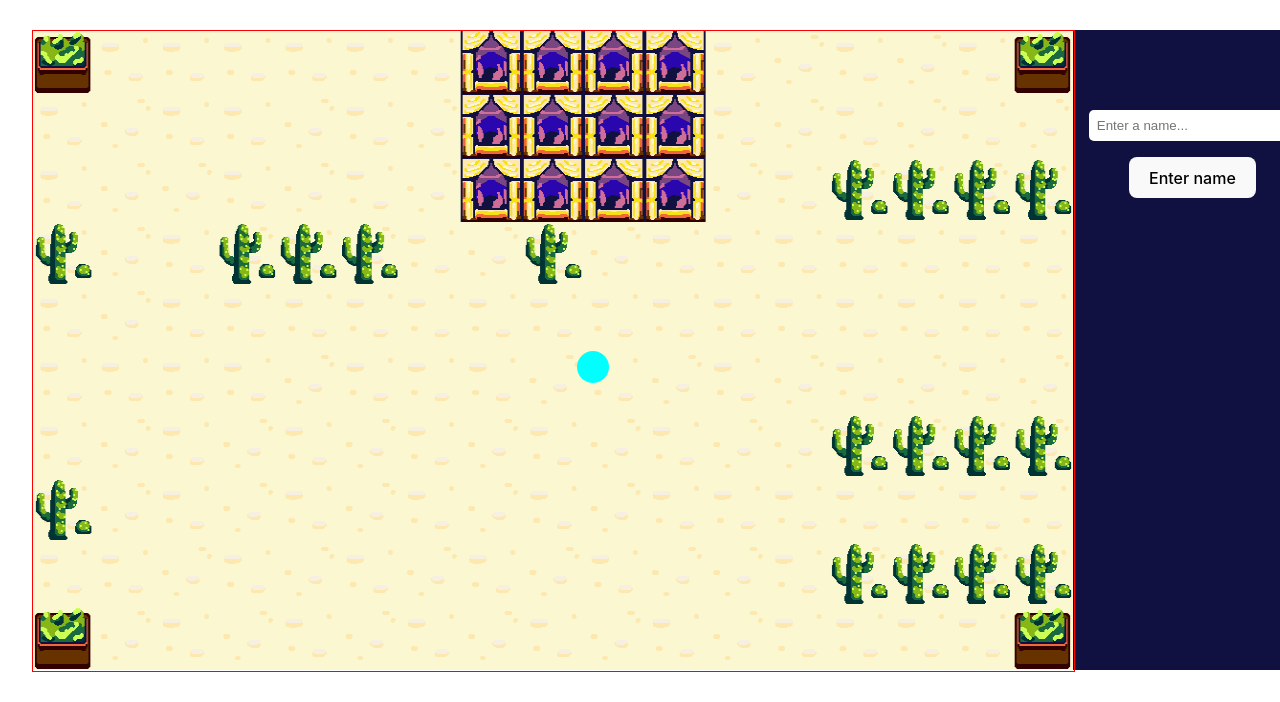
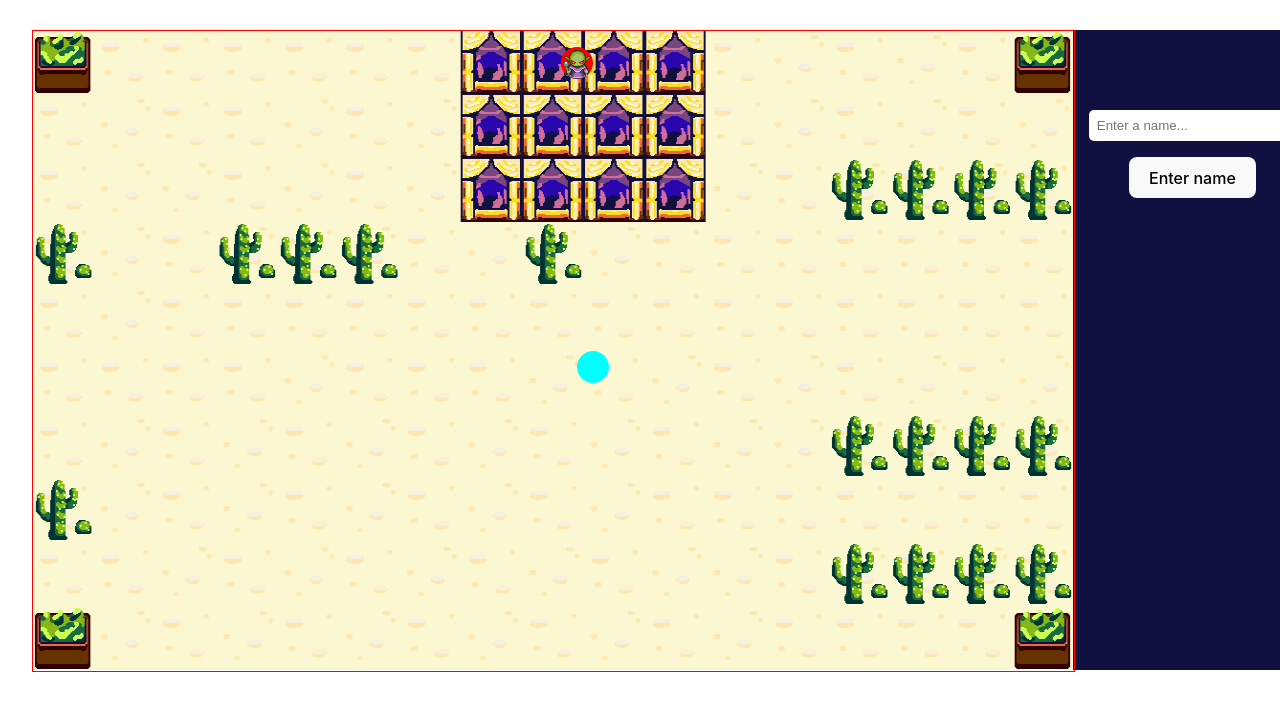
Before and after one commit to darkmavis1980/kwaizy-genius, a website with bundled scripts: page static/index.html in a window 1280 px wide. Shown: the part 127-829 px from the top of the page. Built offline with nearby package versions, Linux system fonts and the light colour scheme; no server answers.

Commit message:
add genie to map

```diff
--- a/static/app.js
+++ b/static/app.js
@@ -1,6 +1,7 @@
 
 import player from './modules/player.js';
 import User from './modules/user.js';
+import canvas from './modules/canvas.js';
 import { eventDispatcher } from './modules/event.js';
 import { getCurrentChatName, emitName, emitPosition } from "./modules/utils.js";
 
@@ -18,6 +19,11 @@ const chatWindow = document.getElementById('chat-container');
 const chatLoginForm = document.getElementById('chat-login-form');
 const chatForm = document.getElementById('chat-form');
 const questionField = document.getElementById('question');
+const genieContainer = document.getElementById('genie-container');
+const genie = canvas.create('div', {
+  class: 'genie'
+});
+genieContainer.appendChild(genie);
 
 player.set('socket', socket);
 
--- a/static/style.css
+++ b/static/style.css
@@ -103,19 +103,25 @@ button:focus-visible {
 
 .genie-container {
   position: absolute;
-  /* top: calc(1 * var(--cell-size)); */
   top: 0;
   left: calc(13.25 * var(--cell-size));
   display: block;
   width: calc(8 * var(--cell-size));
   height: calc(6 * var(--cell-size));
-  /* background-color: rgb(255 255 255 / .3); */
   border-radius: 5px;
   color: black;
 }
 
 .genie-container .genie {
   background-color: red;
+  background-image: url('images/genius.png');
+  background-position: 64px 0;
+  width: var(--cell-size);
+  height: var(--cell-size);
+  position: absolute;
+  border-radius: 50%;
+  top: 1rem;
+  left: 40.5%;
 }
 
 .user {
```
